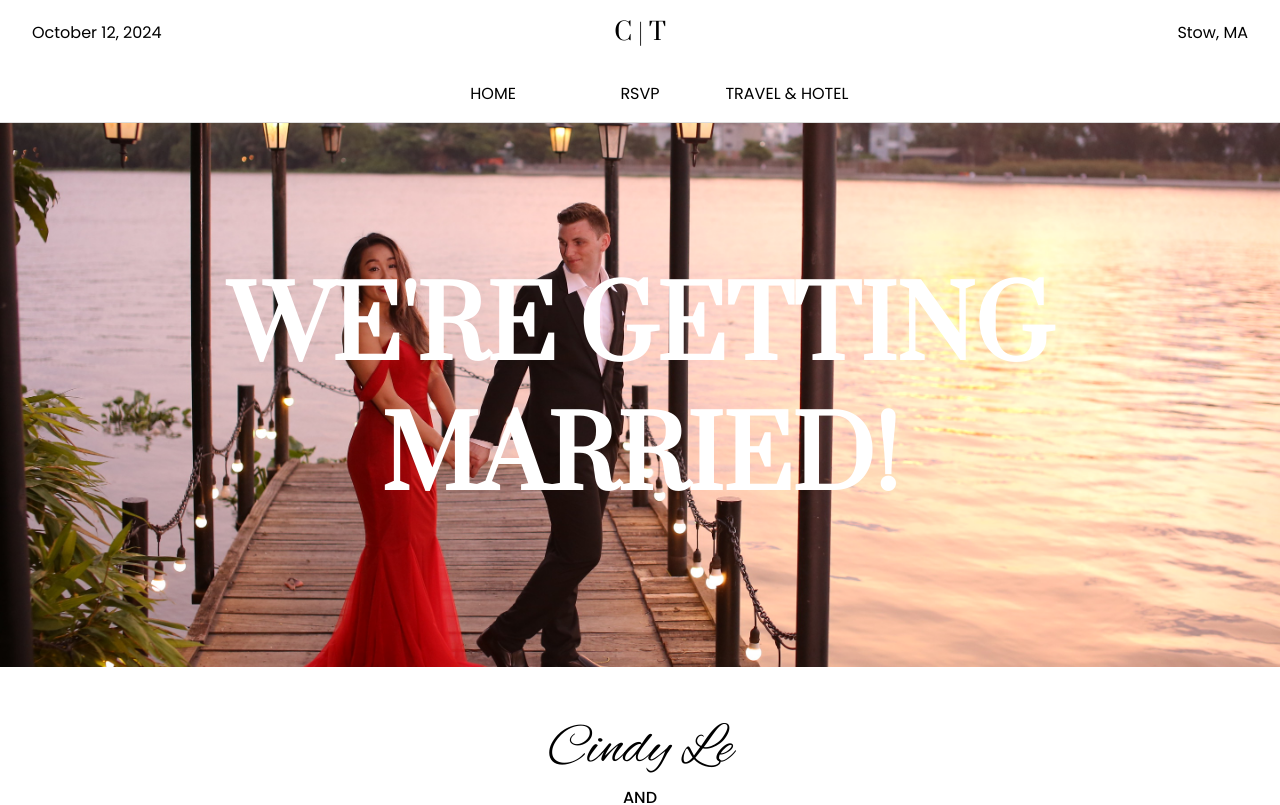
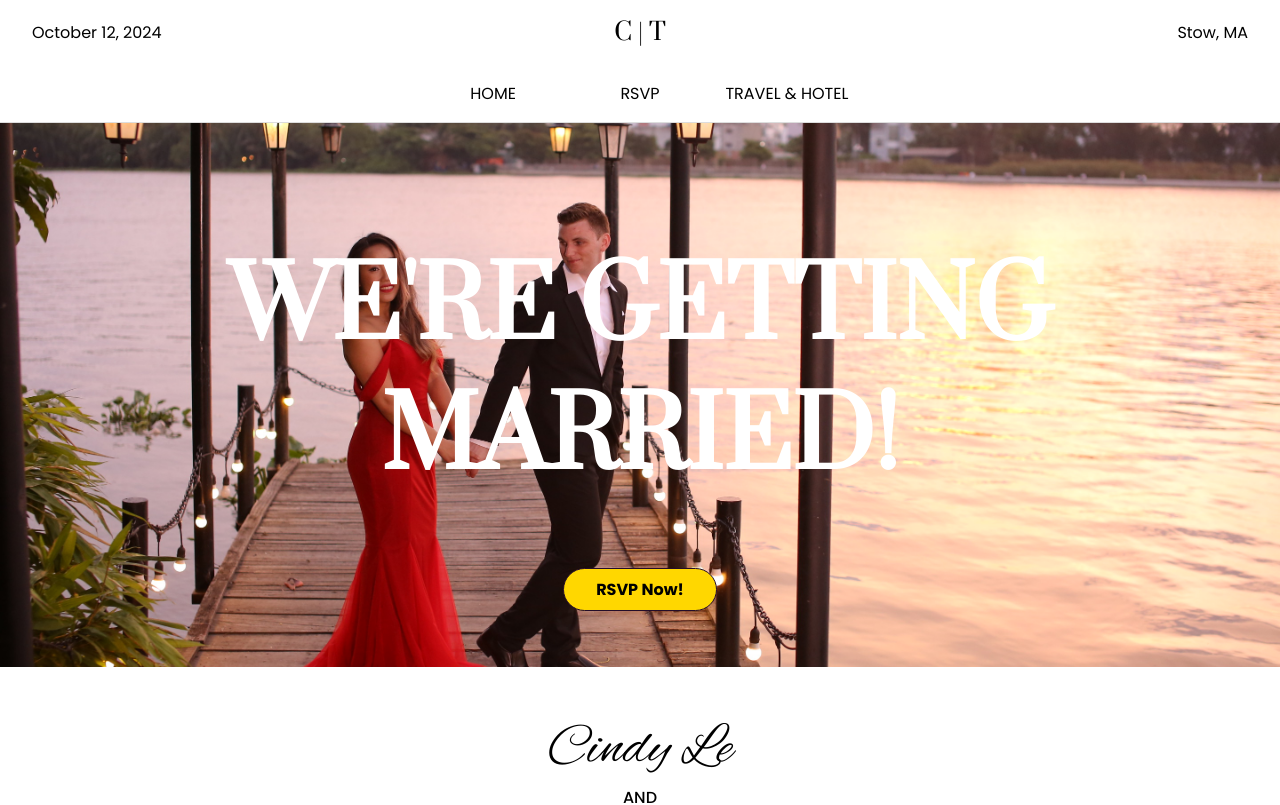
Before and after one commit to APJohns/cltk-wedding, a SvelteKit app: page / in a window 1280 px wide. Shown: the top 805 px of the page. Built offline with nearby package versions, Linux system fonts and the light colour scheme.

Commit message:
add rsvp cta

```diff
--- a/src/routes/+page.svelte
+++ b/src/routes/+page.svelte
@@ -60,6 +60,7 @@
 
 <div class="hero">
 	<h1>We're getting married!</h1>
+	<a href="/rsvp" class="cta">RSVP Now!</a>
 </div>
 
 <div class="names">
@@ -75,17 +76,20 @@
 <style>
 	.hero {
 		display: flex;
+		flex-direction: column;
 		justify-content: center;
 		align-items: center;
 		padding: 1rem;
 		min-height: 30rem;
 		color: white;
-		text-transform: uppercase;
-		font-family: var(--font-headings);
-		font-size: 1.8rem;
 		background-image: url('$lib/images/dock.jpeg');
 		background-size: cover;
 		background-position: center;
+		font-size: 1.8rem;
+
+		& h1 {
+			text-transform: uppercase;
+		}
 	}
 
 	.names {
--- a/src/routes/styles.css
+++ b/src/routes/styles.css
@@ -56,7 +56,8 @@ select {
   background: white;
 }
 
-button {
+button,
+.cta {
   cursor: pointer;
   border: 1px solid #240d29;
   border-radius: 2rem;
@@ -73,6 +74,16 @@ button {
 
   &:active {
     transition: 0.05s all ease-in;
+  }
+}
+
+.cta {
+  text-decoration: none;
+  background: var(--gold);
+  font-weight: bold;
+
+  &:hover {
+    background: var(--champagne);
   }
 }
 
```
